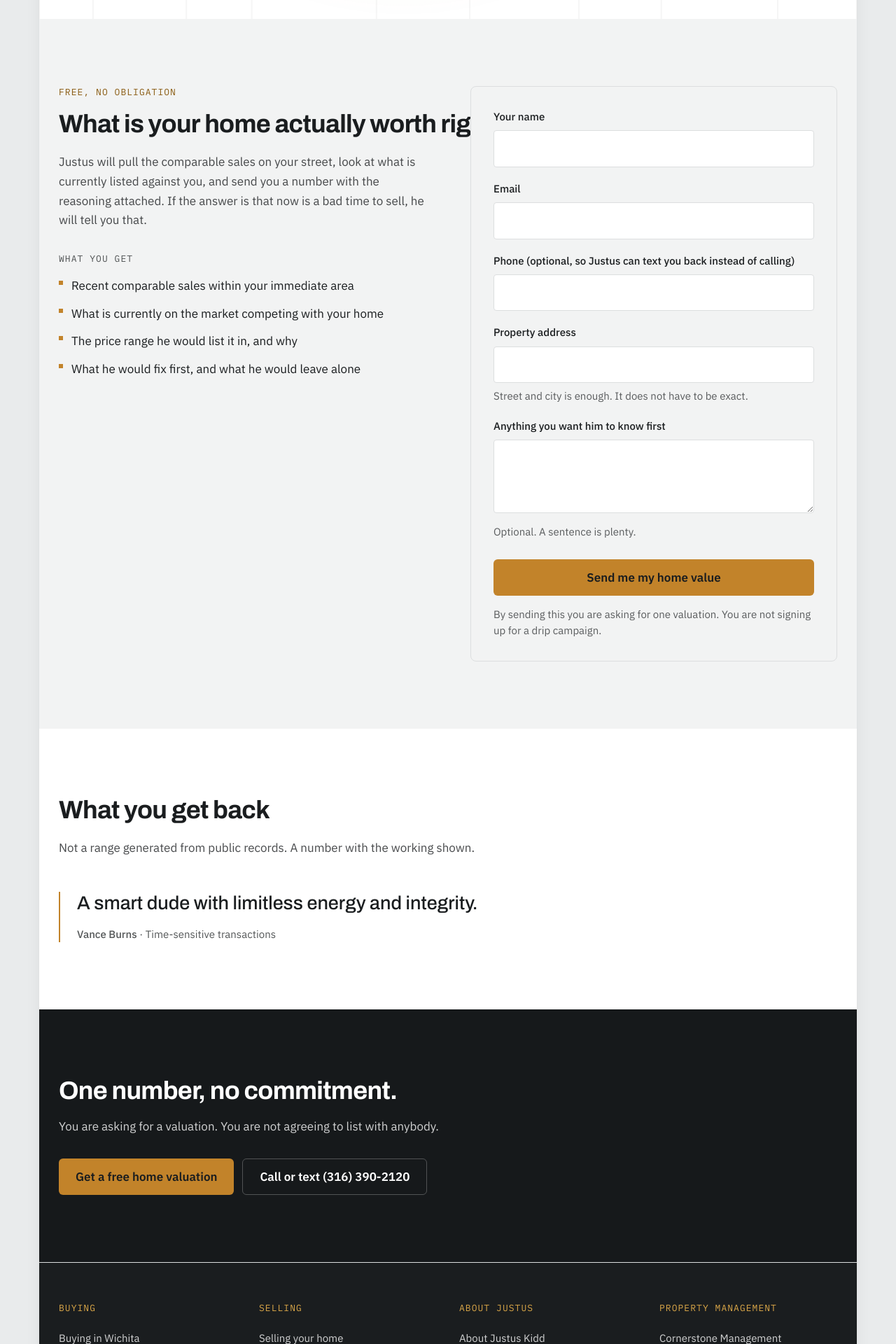
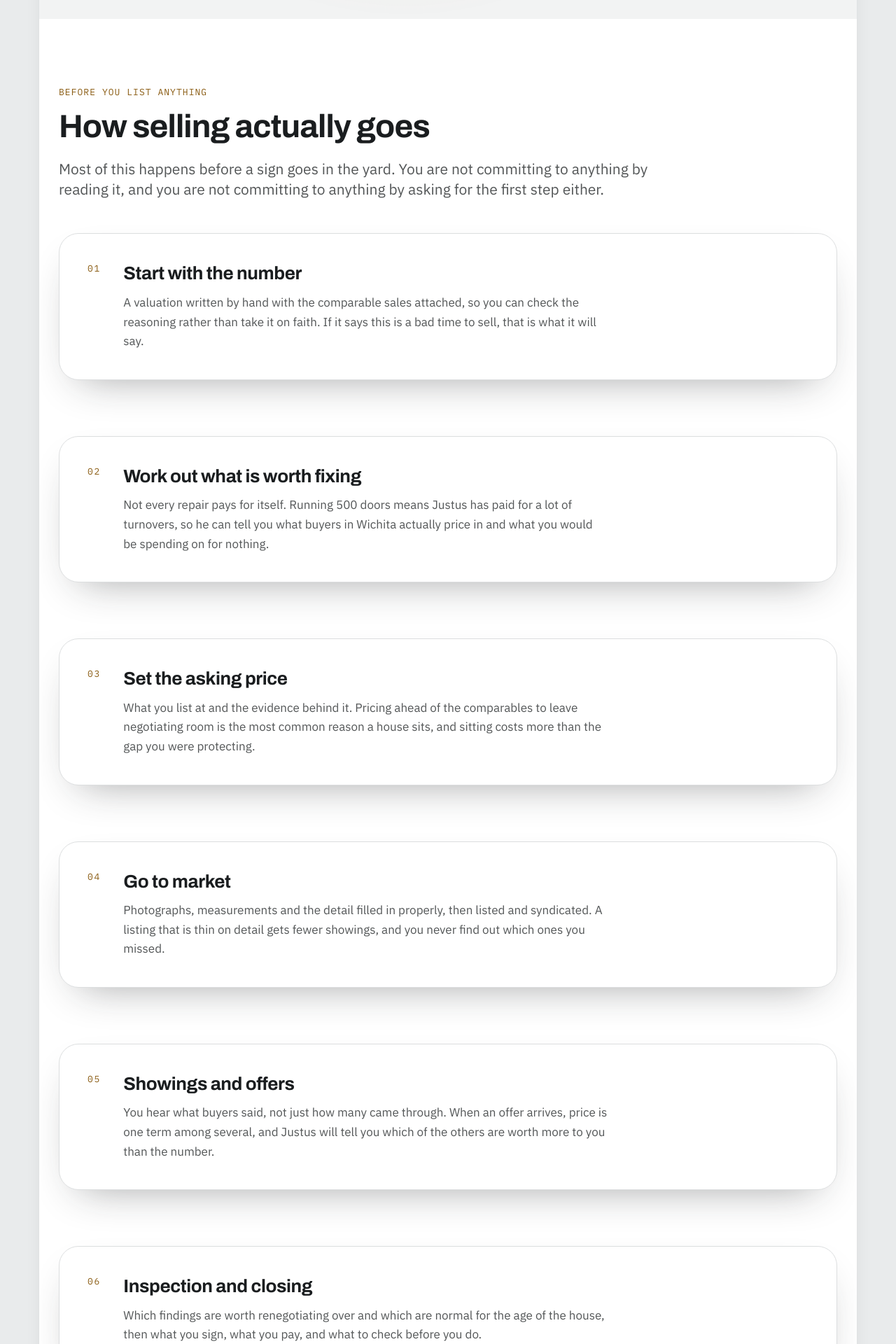
Before and after one commit to GVonFlue/kidd-sites, a Next.js app: page /agent/sell in a window 1280 px wide. Shown: the part 620-2540 px from the top of the page at 70% size. Built offline with nearby package versions, Linux system fonts and the light colour scheme.

Commit message:
Add files via upload

```diff
--- a/src/app/agent/sell/page.js
+++ b/src/app/agent/sell/page.js
@@ -2,6 +2,7 @@
 import Hero from '@/components/shared/Hero';
 import Section from '@/components/shared/Section';
 import Prose from '@/components/shared/Prose';
+import StackCards from '@/components/shared/StackCards';
 import Testimonial from '@/components/shared/Testimonial';
 import LeadForm from '@/components/shared/LeadForm';
 import ClosingCta from '@/components/shared/ClosingCta';
@@ -10,14 +11,44 @@
 import { testimonials } from '@/content/shared/testimonials';
 
 export const metadata = pageMetadata('agent', '/sell');
+
+/**
+ * ORDER IS THE WHOLE POINT OF THIS PAGE.
+ *
+ * It used to run hero -> valuation form -> an explanation of the form. The ask
+ * was the second thing a seller saw, before the page had given them anything at
+ * all. That converts the people who arrived already decided and nobody else —
+ * and most sellers land here months before they list, which is exactly the
+ * visitor a valuation is meant to win.
+ *
+ * The six steps now come first. Somebody who is ready is not slowed down by a
+ * single scroll: the hero's primary button is an anchor straight to #valuation.
+ * Somebody who is not ready has a reason to still be on the page when they are.
+ *
+ * The buyer's page already worked this way. This one did not, and there was no
+ * reason for the difference beyond the order they happened to be built in.
+ */
 export default function Page() {
   return (<>
-    <Hero hero={sell.hero} seed={5} />
-    <Section tone="wash" id="valuation"><LeadForm form={forms.valuation} formKey="valuation" id="sell-valuation" tone="wash" /></Section>
+    <Hero hero={sell.hero} tone="wash" seed={5} />
+
+    {/* Value first. The stacking deck, matching the buyer's process. */}
     <Section tone="surface">
+      <StackCards {...sell.process} items={sell.process.steps} tone="surface" />
+    </Section>
+
+    <Section tone="wash">
       <Prose {...sell.what} />
-      <div className="mt-12 max-w-2xl"><Testimonial item={testimonials.find(t=>t.id===sell.proofTestimonialId)} /></div>
     </Section>
+
+    {/* The ask, after the page has earned it. */}
+    <Section tone="surface" id="valuation">
+      <LeadForm form={forms.valuation} formKey="valuation" id="sell-valuation" tone="surface" />
+      <div className="mt-12 max-w-2xl">
+        <Testimonial item={testimonials.find((t) => t.id === sell.proofTestimonialId)} />
+      </div>
+    </Section>
+
     <Section tone="deep"><ClosingCta block={sell.closing} tone="deep" /></Section>
   </>);
 }
--- a/src/components/shared/WordReveal.jsx
+++ b/src/components/shared/WordReveal.jsx
@@ -12,8 +12,15 @@
  * THE TEXT IS NEVER SPLIT IN THE ACCESSIBILITY TREE. Wrapping each word in its
  * own element makes some screen readers announce them individually — "Start.
  * With. What. It. Is. Worth." — which is a genuinely worse experience than no
- * animation. So the real sentence is rendered once, visually hidden, and the
- * per-word spans are `aria-hidden`. One reads it, the other animates it.
+ * animation. So the per-word spans are `aria-hidden` and the accessible name
+ * comes from `aria-label` on the heading itself.
+ *
+ * IT USED TO BE A VISUALLY-HIDDEN SECOND COPY OF THE SENTENCE, and that was
+ * wrong in a way that only showed up when reading the rendered DOM: every
+ * heading on both brands contained its own text TWICE. Screen readers were
+ * fine; a crawler sees a duplicated <h2> on every section of every page, which
+ * is a keyword-stuffing signal nobody chose. `aria-label` gives the same
+ * accessible name with the visible text present exactly once.
  *
  * SPACES ARE PART OF THE SPAN, NOT BETWEEN THEM. `display: inline-block` on a
  * word collapses the whitespace either side of it, so the trailing space has to
@@ -52,8 +59,12 @@
   const words = text.split(' ');
 
   return (
-    <Tag ref={ref} className={`word-reveal ${className}`} data-shown={shown ? 'true' : 'false'}>
-      <span className="sr-only">{text}</span>
+    <Tag
+      ref={ref}
+      className={`word-reveal ${className}`}
+      data-shown={shown ? 'true' : 'false'}
+      aria-label={text}
+    >
       <span aria-hidden="true">
         {words.map((w, i) => (
           <span
--- a/src/content/agent/pages.js
+++ b/src/content/agent/pages.js
@@ -66,6 +66,52 @@
     primaryCta: { label: 'Get a free home valuation', href: '#valuation' },
     secondaryCta: { label: 'Call or text Justus', href: 'tel:+13163902120' },
   },
+  // THE SELLER'S SEQUENCE — value before the ask.
+  //
+  // The page used to open on the valuation form: hero, then a form, then an
+  // explanation of the form. A seller three months out from listing had nothing
+  // to read and no reason to stay, and a page that asks before it gives
+  // converts the people who were already sold and nobody else.
+  //
+  // EVERY LINE IS GROUNDED IN SOMETHING THE SITE ALREADY ASSERTS. The valuation
+  // written by hand with comparables attached, and the willingness to say wait,
+  // are from the hero and the closing block. The repair judgement comes from the
+  // 500 doors and the turnovers, which is the differentiator on the home page.
+  // Nothing here invents a fee, a timeline, a vendor or a guarantee, and nothing
+  // characterises a buyer.
+  process: {
+    eyebrow: 'Before you list anything',
+    heading: 'How selling actually goes',
+    body:
+      'Most of this happens before a sign goes in the yard. You are not committing to anything by reading it, and you are not committing to anything by asking for the first step either.',
+    steps: [
+      {
+        label: 'Start with the number',
+        line: 'A valuation written by hand with the comparable sales attached, so you can check the reasoning rather than take it on faith. If it says this is a bad time to sell, that is what it will say.',
+      },
+      {
+        label: 'Work out what is worth fixing',
+        line: 'Not every repair pays for itself. Running 500 doors means Justus has paid for a lot of turnovers, so he can tell you what buyers in Wichita actually price in and what you would be spending on for nothing.',
+      },
+      {
+        label: 'Set the asking price',
+        line: 'What you list at and the evidence behind it. Pricing ahead of the comparables to leave negotiating room is the most common reason a house sits, and sitting costs more than the gap you were protecting.',
+      },
+      {
+        label: 'Go to market',
+        line: 'Photographs, measurements and the detail filled in properly, then listed and syndicated. A listing that is thin on detail gets fewer showings, and you never find out which ones you missed.',
+      },
+      {
+        label: 'Showings and offers',
+        line: 'You hear what buyers said, not just how many came through. When an offer arrives, price is one term among several, and Justus will tell you which of the others are worth more to you than the number.',
+      },
+      {
+        label: 'Inspection and closing',
+        line: 'Which findings are worth renegotiating over and which are normal for the age of the house, then what you sign, what you pay, and what to check before you do.',
+      },
+    ],
+  },
+
   what: {
     heading: 'What you get back',
     body:
```
